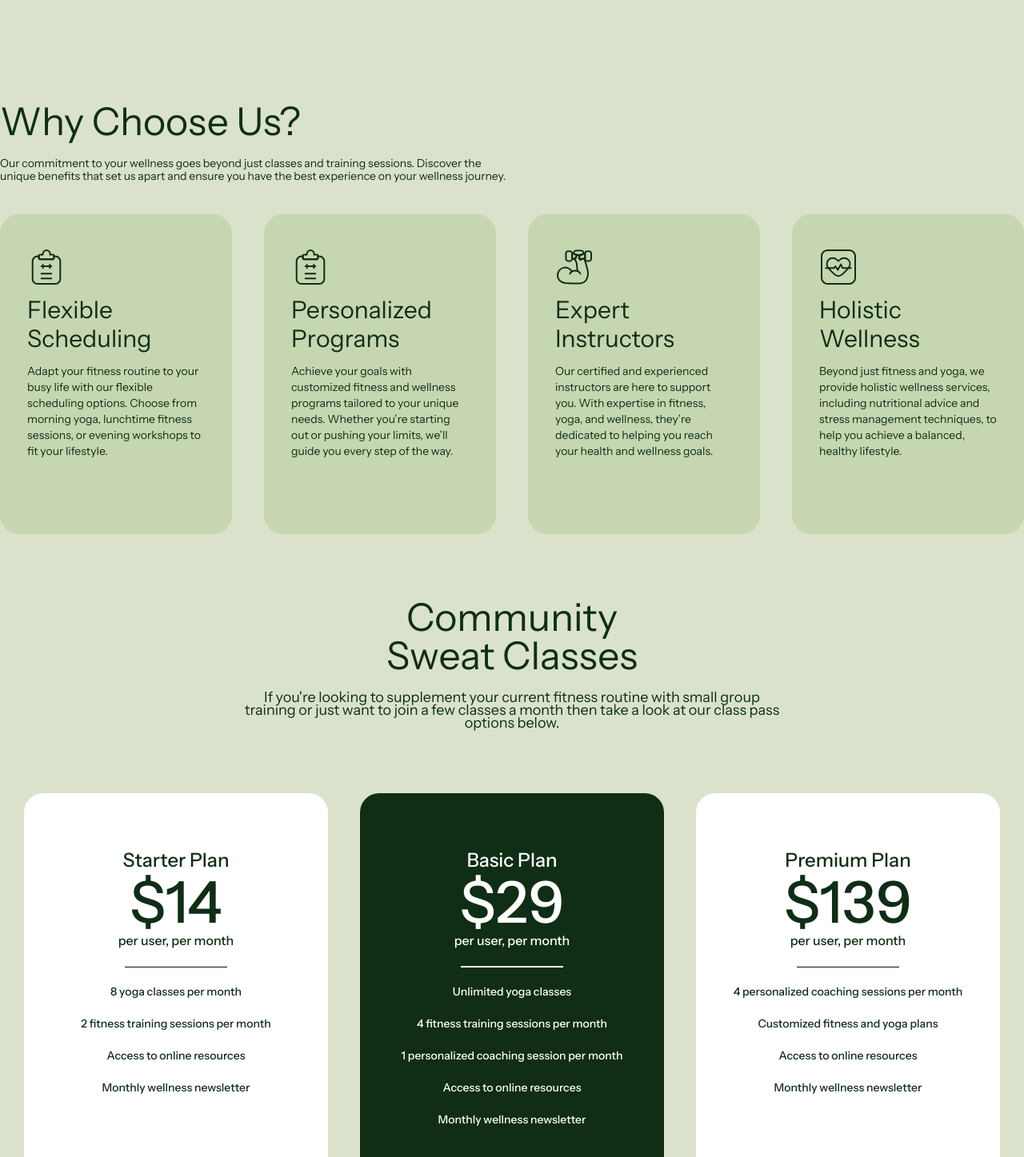
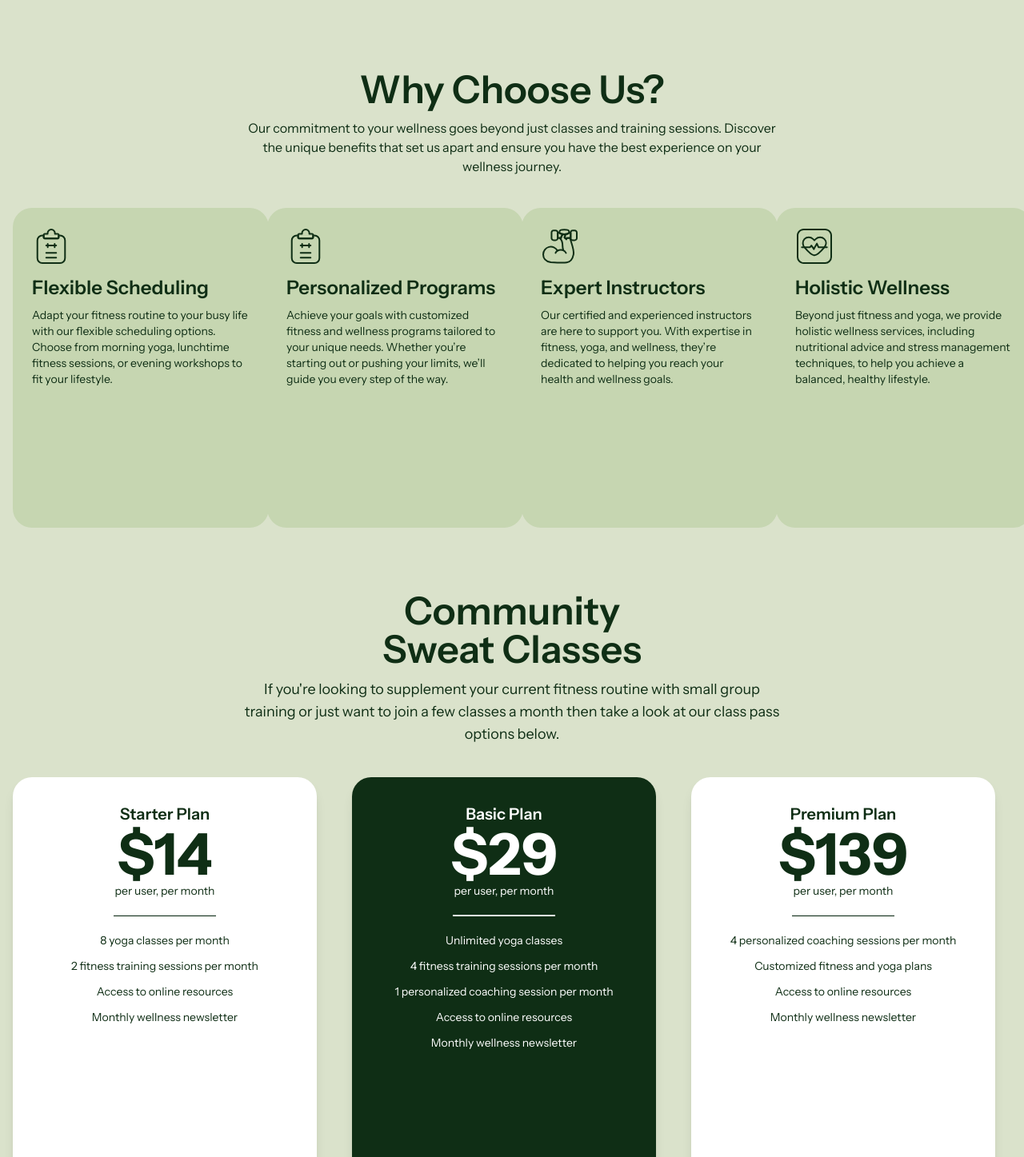
Before and after one commit to KostasTritsonis/yoga, a React (Vite) app: page /plans in a window 1280 px wide. Shown: the part 80-1527 px from the top of the page at 80% size. Built offline with nearby package versions, Linux system fonts and the light colour scheme; a web font is replaced by a local one; what tailwindcss-animated would draw is missing.

Commit message:
19012025

```diff
--- a/src/Components/FAQ.jsx
+++ b/src/Components/FAQ.jsx
@@ -58,9 +58,9 @@ const FAQ = () => {
 
             <hr className="my-6 border-white"/>
             {faqs.map((faq) => (
-                <div>
+                <div key={faq.id} >
                     <div>
-                        <div key={faq.id} className='flex items-center'>
+                        <div className='flex items-center'>
                             <button  className={`flex  items-center focus:outline-none transform transition-transform
                                 duration-300 ease-in-out ${openFaqs.includes(faq.id)  ? "rotate-0" : "rotate-90"} `} onClick={()=>toggleFAQ(faq.id)}>
                                 {openFaqs.includes(faq.id) ? <ReactSVG src={minus} className='text-white w-9'/> : <ReactSVG src={plus} className='text-white w-9'/>}
--- a/src/Pages/Main/Services.jsx
+++ b/src/Pages/Main/Services.jsx
@@ -10,12 +10,12 @@ const Services = () => {
   return (
     <div className='container mx-auto'>
       <div className='md:flex mt-52 md:justify-between '>
-        <div className=' text-primary font-pregular mb-16 w-1/2'>
+        <div className=' text-primary font-pregular mb-16'>
           <p className='text-5xl pb-5 max-md:text-center'>Our Services</p>
           <p className='text-secondary  md:w-[65%] max-md:text-center'>Whether you're a beginner or an advanced practitioner, our offerings are designed to inspire and
           support you on your wellness journey. </p>
         </div>
-        <div className=' max-md:justify-center w-1/2 flex items-start  justify-end '>
+        <div className=' max-md:justify-center md:w-1/2 flex items-start  justify-end '>
          <Link to='/plans'> <CustomButton text='Explore the services' /></Link>
         </div>
       </div>
--- a/src/Pages/Main/Team.jsx
+++ b/src/Pages/Main/Team.jsx
@@ -6,32 +6,46 @@ import TeamCard from '../../Components/TeamCard'
 
 const Team = () => {
   return (
-    <div className='container mx-auto mt-32  text-white'>
-      <h4 className='text-primary'>OUR TEAM</h4>
-      <h2 className='text-5xl text-primary pb-20'>Meet Our Team</h2>
+    <div className="container mx-auto mt-20 px-4 text-white">
+    {/* Section Heading */}
+    <div className="text-center">
+        <h4 className="text-primary text-lg font-semibold">OUR TEAM</h4>
+        <h2 className="text-3xl sm:text-4xl md:text-5xl text-primary pb-10 font-bold">Meet Our Team</h2>
+    </div>
 
-      <div className="flex justify-center items-center max-lg:flex-col ">
-        <div className='bg-primary p-7 2xl:w-[370px] lg:w-[315px] md:w-[650px] w-full
-          2xl:h-[600px] xl:h-[550px] lg:h-[450px] md:h-[250px] rounded-3xl'>
-          <p className='pb-2'>JOIN THE TEAM</p>
-          <p className='2xl:text-[29px] xl:text-[24px] lg:text-[18px] max-lg:text-[20px]'>Personalized Coaching</p>
-          <p className='2xl:text-[16px] xl:text-[14px] lg:text-[13px] md max-lg:text-[12px] max-lg:w-[70%] leading-tight'>
-            One-on-one sessions with our fitness
-            and yoga experts. Get personalized guidance and encouragement
-            to reach your specific goals.</p>
-          <Link to='/trainers'><button className='bg-background rounded-full hover:bg-opacity-70 text-primary
-            font-bold px-5 py-2 2xl:mt-[350px] xl:mt-80 lg:mt-64 max-lg:mt-16'>View more</button></Link>
+    {/* Team Section */}
+    <div className="flex flex-col lg:flex-row justify-center items-center gap-6">
+
+        {/* Left Panel - Personalized Coaching */}
+        <div className="bg-primary p-7 rounded-3xl w-full sm:w-[550px]  md:w-[650px] lg:w-[370px]  h-[400px] sm:h-[350px] lg:h-[550px]">
+            <p className="text-lg font-medium pb-2">JOIN THE TEAM</p>
+            <p className="text-xl sm:text-2xl lg:text-lg xl:text-xl font-semibold">Personalized Coaching</p>
+            <p className="text-sm sm:text-base lg:text-sm xl:text-base leading-tight max-lg:w-[70%]">
+                One-on-one sessions with our fitness and yoga experts. Get personalized guidance and encouragement
+                to reach your specific goals.
+            </p>
+            <Link to='/trainers'>
+                <button className="bg-background text-primary font-bold px-5 py-2 rounded-full hover:bg-opacity-70 transition-all duration-300 mt-32 lg:mt-60 xl:mt-72">
+                    View more
+                </button>
+            </Link>
         </div>
-        <div className='flex justify-between max-sm:flex-col max-md:gap-3 max-lg:mt-5 lg:pl-5'>
-          <div>
-            <TeamCard element='Clare Ford' image={clare} text={"With a passion for strength training, Clare is dedicated to helping you build muscle and boost endurance. Discover her personalized approach to fitness and how she can help you reach your goals."} />
-          </div>
-          <div className='sm:pl-5'>
-            <TeamCard element='Alicia Regis' image={alicia} text={"Alicia specializes in guiding students through advanced yoga techniques to enhance flexibility and inner peace. Explore her teaching style and how she can support your yoga journey."} />
-          </div>
+
+        {/* Right Panel - Team Cards */}
+        <div className="flex flex-row gap-6">
+            <TeamCard
+                element="Clare Ford"
+                image={clare}
+                text="With a passion for strength training, Clare is dedicated to helping you build muscle and boost endurance. Discover her personalized approach to fitness and how she can help you reach your goals."
+            />
+            <TeamCard
+                element="Alicia Regis"
+                image={alicia}
+                text="Alicia specializes in guiding students through advanced yoga techniques to enhance flexibility and inner peace. Explore her teaching style and how she can support your yoga journey."
+            />
         </div>
-      </div>
     </div>
+</div>
   )
 }
 
--- a/src/Pages/Plans.jsx
+++ b/src/Pages/Plans.jsx
@@ -15,78 +15,63 @@ const Plans = () => {
 
   return (
     <>
-        <div className='container mx-auto mt-20'>
-            <div className=''>
-                <p className='text-primary text-5xl'>Why Choose Us?</p>
-                <p className='text-primary text-sm leading-4 pt-5'>Our commitment to your wellness goes beyond just classes and training sessions. Discover the <br /> unique benefits that set us apart and ensure you have the best experience on your wellness journey.</p>
-            </div>
-            <div className='pt-10 flex flex-row gap-10 justify-center items-center'>
-                <div className='px-[34px] py-[42px] w-[319px] h-[400px] bg-footer text-primary hover:bg-primary hover:text-white rounded-3xl'>
-                    <ReactSVG src={schedule} className='w-12'/>
-                    <h3 className=' pt-3 text-3xl'>Flexible Scheduling</h3>
-                    <p className=' pt-3 text-sm'>Adapt your fitness routine to your busy life with our flexible scheduling options. Choose from morning yoga, lunchtime fitness sessions, or evening workshops to fit your lifestyle.</p>
-                </div>
-                <div className='px-[34px] py-[42px] w-[319px] h-[400px] bg-footer text-primary hover:bg-primary hover:text-white rounded-3xl'>
-                    <ReactSVG src={schedule} className=' w-12'/>
-                    <h3 className=' pt-3 text-3xl'>Personalized Programs</h3>
-                    <p className=' pt-3 text-sm'>Achieve your goals with customized fitness and wellness programs tailored to your unique needs. Whether you’re starting out or pushing your limits, we’ll guide you every step of the way.</p>
-                </div>
-                <div className='px-[34px] py-[42px] w-[319px] h-[400px] bg-footer text-primary hover:bg-primary hover:text-white rounded-3xl'>
-                    <ReactSVG src={gymarm} className=' w-12'/>
-                    <h3 className=' pt-3 text-3xl'>Expert Instructors</h3>
-                    <p className=' pt-3 text-sm'>Our certified and experienced instructors are here to support you. With expertise in fitness, yoga, and wellness, they’re dedicated to helping you reach your health and wellness goals.</p>
-                </div>
-                <div className='px-[34px] py-[42px] w-[319px] h-[400px] bg-footer text-primary hover:bg-primary hover:text-white rounded-3xl'>
-                    <ReactSVG src={heart} className=' w-12'/>
-                    <h3 className=' pt-3 text-3xl'>Holistic Wellness</h3>
-                    <p className=' pt-3 text-sm'>Beyond just fitness and yoga, we provide holistic wellness services, including nutritional advice and stress management techniques, to help you achieve a balanced, healthy lifestyle.</p>
-                </div>
+        <div className="container mx-auto mt-10 px-4">
+            {/* Heading Section */}
+            <div className="text-center">
+                <p className="text-primary text-3xl sm:text-4xl md:text-5xl font-semibold">Why Choose Us?</p>
+                <p className="text-primary text-sm sm:text-base leading-6 pt-3 max-w-2xl mx-auto">
+                    Our commitment to your wellness goes beyond just classes and training sessions. Discover the
+                    unique benefits that set us apart and ensure you have the best experience on your wellness journey.
+                </p>
             </div>
 
-            <div className='flex flex-col items-center justify-center pb-20'>
-                <p className='text-primary text-center text-5xl pt-20'>Community <br /> Sweat Classes</p>
-                <p className='text-primary text-center text-lg leading-4 pt-5'>If you're looking to supplement your current fitness routine with small group <br /> training or just want to join a few classes a month then take a look at our class pass <br /> options below.</p>
+            {/* Feature Cards */}
+            <div className="grid grid-cols-1 sm:grid-cols-2 lg:grid-cols-4 gap-6 pt-10">
+                {[
+                    { icon: schedule, title: "Flexible Scheduling", text: "Adapt your fitness routine to your busy life with our flexible scheduling options. Choose from morning yoga, lunchtime fitness sessions, or evening workshops to fit your lifestyle." },
+                    { icon: schedule, title: "Personalized Programs", text: "Achieve your goals with customized fitness and wellness programs tailored to your unique needs. Whether you’re starting out or pushing your limits, we’ll guide you every step of the way." },
+                    { icon: gymarm, title: "Expert Instructors", text: "Our certified and experienced instructors are here to support you. With expertise in fitness, yoga, and wellness, they’re dedicated to helping you reach your health and wellness goals." },
+                    { icon: heart, title: "Holistic Wellness", text: "Beyond just fitness and yoga, we provide holistic wellness services, including nutritional advice and stress management techniques, to help you achieve a balanced, healthy lifestyle." }
+                ].map((item, index) => (
+                    <div key={index} className=" w-full sm:w-[280px] md:w-[300px] lg:w-[320px] h-auto sm:h-[350px] lg:h-[400px] p-6 bg-footer text-primary hover:bg-primary hover:text-white rounded-3xl transition-all duration-300">
+                        <ReactSVG src={item.icon} className="w-12 " />
+                        <h3 className="text-xl md:text-2xl font-semibold pt-3">{item.title}</h3>
+                        <p className="text-sm pt-2">{item.text}</p>
+                    </div>
+                ))}
             </div>
-            <div className='flex flex-row gap-10 justify-center'>
-                <div className='flex flex-col items-center font-medium px-[34px] py-[68px] w-[380px] h-[500px] text-center bg-white text-primary  rounded-3xl'>
-                    <p className='text-2xl'>Starter Plan</p>
-                    <p className='text-7xl'>$14</p>
-                    <p>per user, per month</p>
-                    <hr className='bg-primary mt-5 h-[2px] w-32' />
-                    <div>
-                        <p className=' pt-5 text-sm'>8 yoga classes per month</p>
-                        <p className=' pt-5 text-sm'>2 fitness training sessions per month</p>
-                        <p className=' pt-5 text-sm'>Access to online resources</p>
-                        <p className=' pt-5 text-sm'>Monthly wellness newsletter</p>
+
+            {/* Community Sweat Classes Section */}
+            <div className="text-center pt-20">
+                <p className="text-primary text-3xl sm:text-4xl md:text-5xl font-semibold">Community <br className="hidden sm:block" /> Sweat Classes</p>
+                <p className="text-primary text-sm sm:text-lg leading-6 pt-3 max-w-2xl mx-auto">
+                    If you're looking to supplement your current fitness routine with small group
+                    training or just want to join a few classes a month then take a look at our class pass options below.
+                </p>
+            </div>
+
+            {/* Pricing Cards */}
+            <div className="grid grid-cols-1 sm:grid-cols-2 lg:grid-cols-3 gap-6 pt-10">
+                {[
+                    { name: "Starter Plan", price: "$14", features: ["8 yoga classes per month", "2 fitness training sessions per month", "Access to online resources", "Monthly wellness newsletter"] },
+                    { name: "Basic Plan", price: "$29", features: ["Unlimited yoga classes", "4 fitness training sessions per month", "1 personalized coaching session per month", "Access to online resources", "Monthly wellness newsletter"], highlight: true },
+                    { name: "Premium Plan", price: "$139", features: ["4 personalized coaching sessions per month", "Customized fitness and yoga plans", "Access to online resources", "Monthly wellness newsletter"] }
+                ].map((plan, index) => (
+                    <div key={index} className={`flex flex-col items-center w-full sm:w-[320px] md:w-[340px] lg:w-[380px] h-auto sm:h-[450px] lg:h-[500px] p-8 text-center rounded-3xl shadow-lg transition-all duration-300 ${plan.highlight ? "bg-primary text-white" : "bg-white text-primary"}`}>
+                        <p className="text-xl font-semibold">{plan.name}</p>
+                        <p className="text-5xl sm:text-7xl font-bold">{plan.price}</p>
+                        <p className="text-sm">per user, per month</p>
+                        <hr className={`mt-5 h-[2px] w-32 ${plan.highlight ? "bg-white" : "bg-primary"}`} />
+                        <div className="mt-5 space-y-3">
+                            {plan.features.map((feature, i) => (
+                                <p key={i} className="text-sm">{feature}</p>
+                            ))}
+                        </div>
                     </div>
-                </div>
-                <div className='flex flex-col items-center font-medium px-[34px] py-[68px] w-[380px] h-[500px] text-center bg-primary text-white  rounded-3xl'>
-                    <p className='text-2xl'>Basic Plan</p>
-                    <p className='text-7xl'>$29</p>
-                    <p>per user, per month</p>
-                    <hr className='bg-white mt-5 h-[2px] w-32' />
-                    <div>
-                        <p className=' pt-5 text-sm'>Unlimited yoga classes</p>
-                        <p className=' pt-5 text-sm'>4 fitness training sessions per month</p>
-                        <p className=' pt-5 text-sm'>1 personalized coaching session per month</p>
-                        <p className=' pt-5 text-sm'>Access to online resources</p>
-                        <p className=' pt-5 text-sm'>Monthly wellness newsletter</p>
-                    </div>
-                </div>
-                <div className='flex flex-col items-center font-medium px-[34px] py-[68px] w-[380px] h-[500px] text-center bg-white text-primary  rounded-3xl'>
-                    <p className='text-2xl'>Premium Plan</p>
-                    <p className='text-7xl'>$139</p>
-                    <p>per user, per month</p>
-                    <hr className='bg-primary mt-5 h-[2px] w-32' />
-                    <div>
-                        <p className=' pt-5 text-sm'>4 personalized coaching sessions per month</p>
-                        <p className=' pt-5 text-sm'>Customized fitness and yoga plans</p>
-                        <p className=' pt-5 text-sm'>Access to online resources</p>
-                        <p className=' pt-5 text-sm'>Monthly wellness newsletter</p>
-                    </div>
-                </div>
+                ))}
             </div>
         </div>
+
         <Contact />
         <Footer />
 
```
Also changed, not shown: src/Components/TeamCard.jsx (+4 -5 lines), src/Pages/Trainers.jsx (+16 -3 lines).
